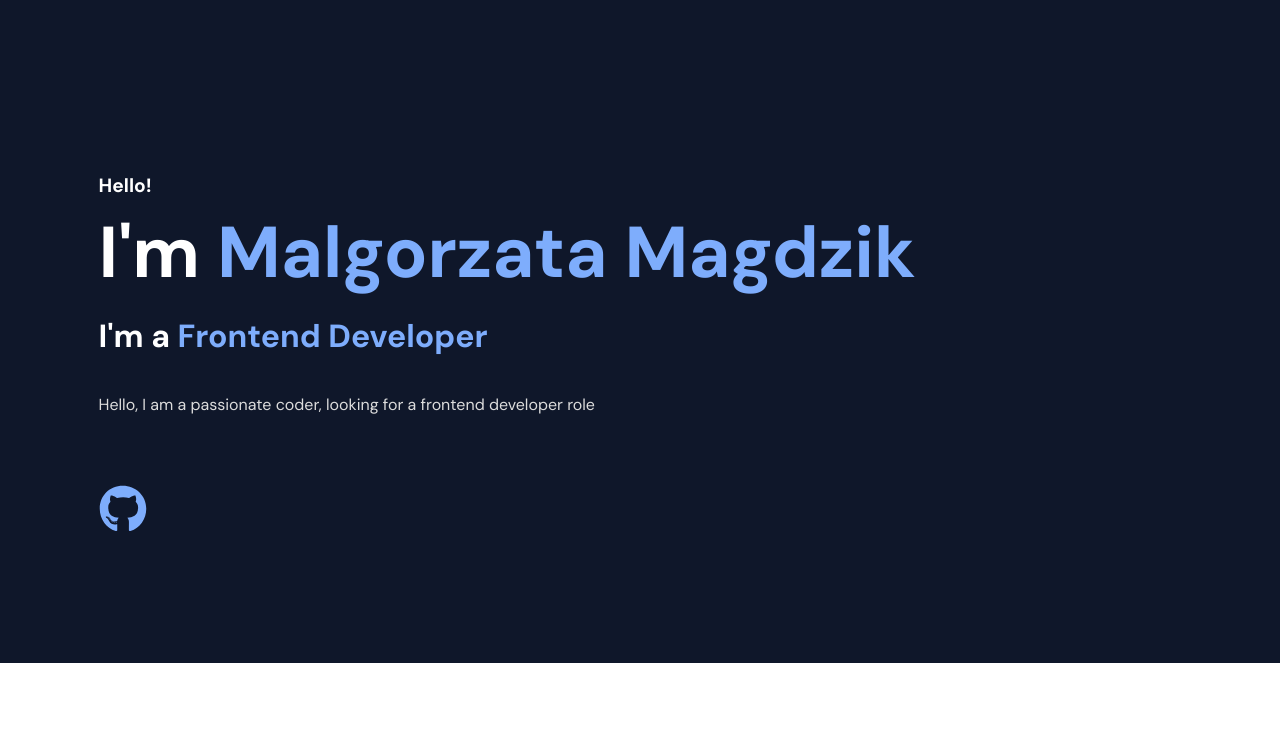
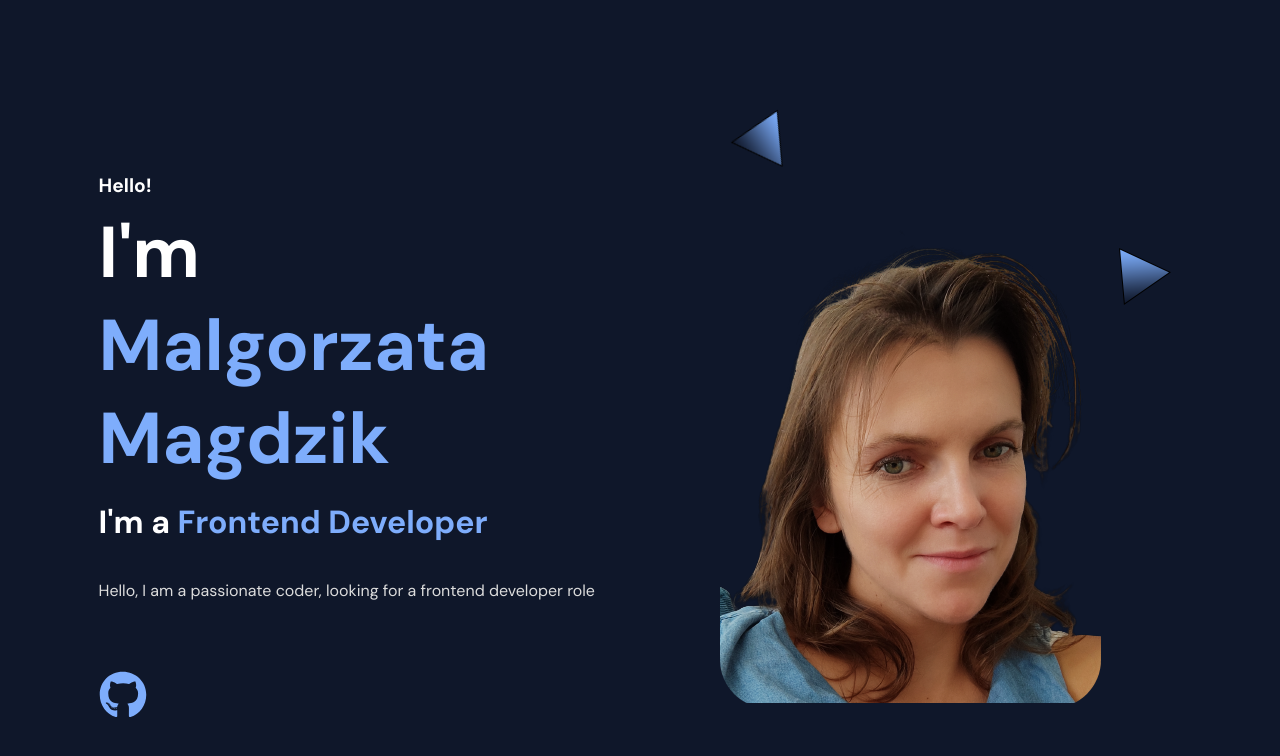
Before and after one commit to Gosia-Magdzik/portfolio, a React (Create React App) app: page / in a window 1280 px wide. Shown: the top 756 px of the page. Built offline with nearby package versions, Linux system fonts and the light colour scheme; a web font is replaced by a local one.

Commit message:
imgs added, head section created

```diff
--- a/src/components/Showcase.js
+++ b/src/components/Showcase.js
@@ -8,6 +8,13 @@ import {
     IconContainer,
 } from '../styles/Global.styled';
 import { FaGithub } from "react-icons/fa";
+import {
+    ShowcaseParticleContainer,
+    ShowcaseImageCard,
+    Particle
+} from '../styles/Showcase.styled';
+import me from '../assets/mm.png'
+import BackgroundImg from '../assets/particle.png'
 
 export const Showcase = () => {
   return (
@@ -38,6 +45,27 @@ export const Showcase = () => {
                     </IconContainer>
                 </FlexContainer>
             </div>
+            <FlexContainer align='center' justify="flex-end">
+                <ShowcaseParticleContainer>
+                    <ShowcaseImageCard>
+                        <img src={me} alt="mm"/>
+                    </ShowcaseImageCard>
+                    <Particle
+                        src={BackgroundImg}
+                        alt="particle"
+                        top="-80px"
+                        left="20px"
+                        rotate="60deg"
+                    />
+                    <Particle
+                        src={BackgroundImg}
+                        alt="particle"
+                        top="50px"
+                        right="-70px"
+                        rotate="0deg"
+                    />
+                </ShowcaseParticleContainer>
+            </FlexContainer>
         </FlexContainer>
     </PaddingContainer>
   )
--- /dev/null
+++ b/src/styles/Showcase.styled.js
@@ -0,0 +1,22 @@
+import styled from "styled-components";
+
+export const ShowcaseParticleContainer = styled.div`
+    position: relative;
+`
+
+export const ShowcaseImageCard = styled.div`
+    width: max-content;
+    padding-top: 2rem;
+    border-radius: 3rem;
+    position: relative;
+    overflow: hidden;
+`
+
+export const Particle = styled.img`
+    position: absolute;
+    top: ${({ top }) => top};
+    bottom: ${({ bottom }) => bottom};
+    left: ${({ left }) => left};
+    right: ${({ right }) => right};
+    transform: rotate(${({ rotate }) => rotate});
+`
```
Also changed, not shown: src/assets/mm.png (added), src/assets/particle.png (added).
